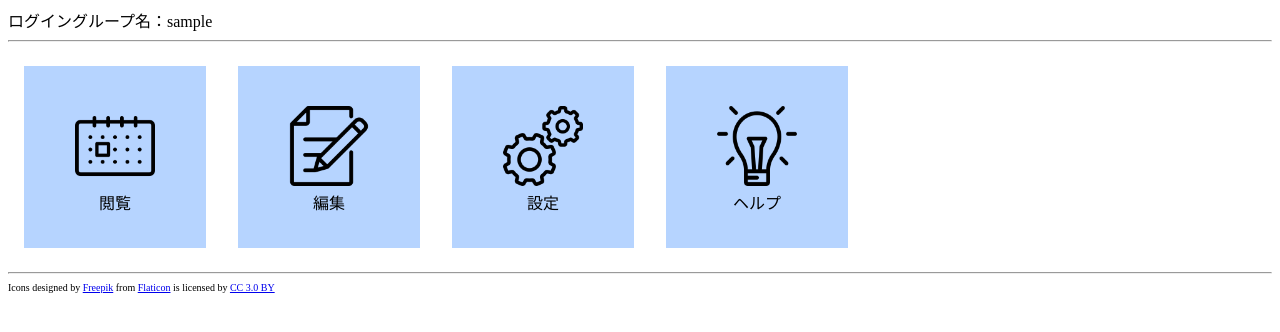
After one commit to 10nin/kalender, a Python web app: template main/views/menu.html in a window 1280 px wide. The commit adds this page. Shown: the top 332 px of the page. Run offline with Jinja, Linux system fonts and the light colour scheme; the template is opened without the code that fills it: most values are stand-ins (such as "Sample title", 1, 10 or a date in 2020).

Commit message:
Add mein menu page.

```diff
--- a/main/static/css/style.css
+++ b/main/static/css/style.css
@@ -42,3 +42,21 @@ th {
     height: 1em;
     border-style: dotted solid solid dotted;
 }
+.menu_block {
+    height: 150px;
+    width: 150px;
+    margin: 1em;
+    padding: 1em;
+    background-color: #b6d4ff;
+    float: left;
+}
+.center_icon {
+    margin: 1.5em auto;
+    text-align: center;
+}
+.clear_float {
+    clear: left;
+}
+a img {
+    border: none;
+}
--- a/main/views/login.html
+++ b/main/views/login.html
@@ -13,6 +13,7 @@
         <input type="submit" value="ログイン">
     </form>
 </div>
+<hr>
 <div class="footer_note">
     Icons designed by <a href="https://www.flaticon.com/authors/freepik" title="Freepik">Freepik</a> from <a href="https://www.flaticon.com/" title="Flaticon">Flaticon</a> is licensed by <a href="http://creativecommons.org/licenses/by/3.0/" title="Creative Commons BY 3.0" target="_blank">CC 3.0 BY</a>
 </div>
--- /dev/null
+++ b/main/views/menu.html
@@ -0,0 +1,38 @@
+<!DOCTYPE html>
+<html lang="ja">
+<head>
+    <meta charset="UTF-8">
+    <link rel="stylesheet" type="text/css" href="/static/css/style.css">
+    <title>{{title}}</title>
+</head>
+<body>
+ログイングループ名：{{login}}
+<hr>
+<div class="menu_block">
+    <div class="center_icon"><a href="/list" target="_parent"><img src="/static/img/time.png" width="80" height="80"
+                                                               alt="閲覧"></a><br>閲覧
+    </div>
+</div>
+<div class="menu_block">
+    <div class="center_icon"><a href="" target="_parent"><img src="/static/img/draw.png" width="80" height="80" alt="編集"></a><br>編集
+    </div>
+</div>
+<div class="menu_block">
+    <div class="center_icon"><a href="" target="_parent"><img src="/static/img/cogwheel.png" width="80" height="80" alt="設定"></a><br>
+        設定
+    </div>
+</div>
+<div class="menu_block">
+    <div class="center_icon"><a href="" target="_parent"><img src="/static/img/technology.png" width="80" height="80"
+                                             alt="ヘルプ"></a><br>ヘルプ
+    </div>
+</div>
+<div class="clear_float"></div>
+<hr>
+<div class="footer_note">
+    Icons designed by <a href="https://www.flaticon.com/authors/freepik" title="Freepik">Freepik</a> from <a
+        href="https://www.flaticon.com/" title="Flaticon">Flaticon</a> is licensed by <a
+        href="http://creativecommons.org/licenses/by/3.0/" title="Creative Commons BY 3.0" target="_blank">CC 3.0 BY</a>
+</div>
+</body>
+</html>
```
Also changed, not shown: main/views.py (+13 -3 lines), main/static/img/cogwheel.png (added), main/static/img/draw.png (added), main/static/img/search.png (added), main/static/img/technology.png (added), main/static/img/time.png (added).
